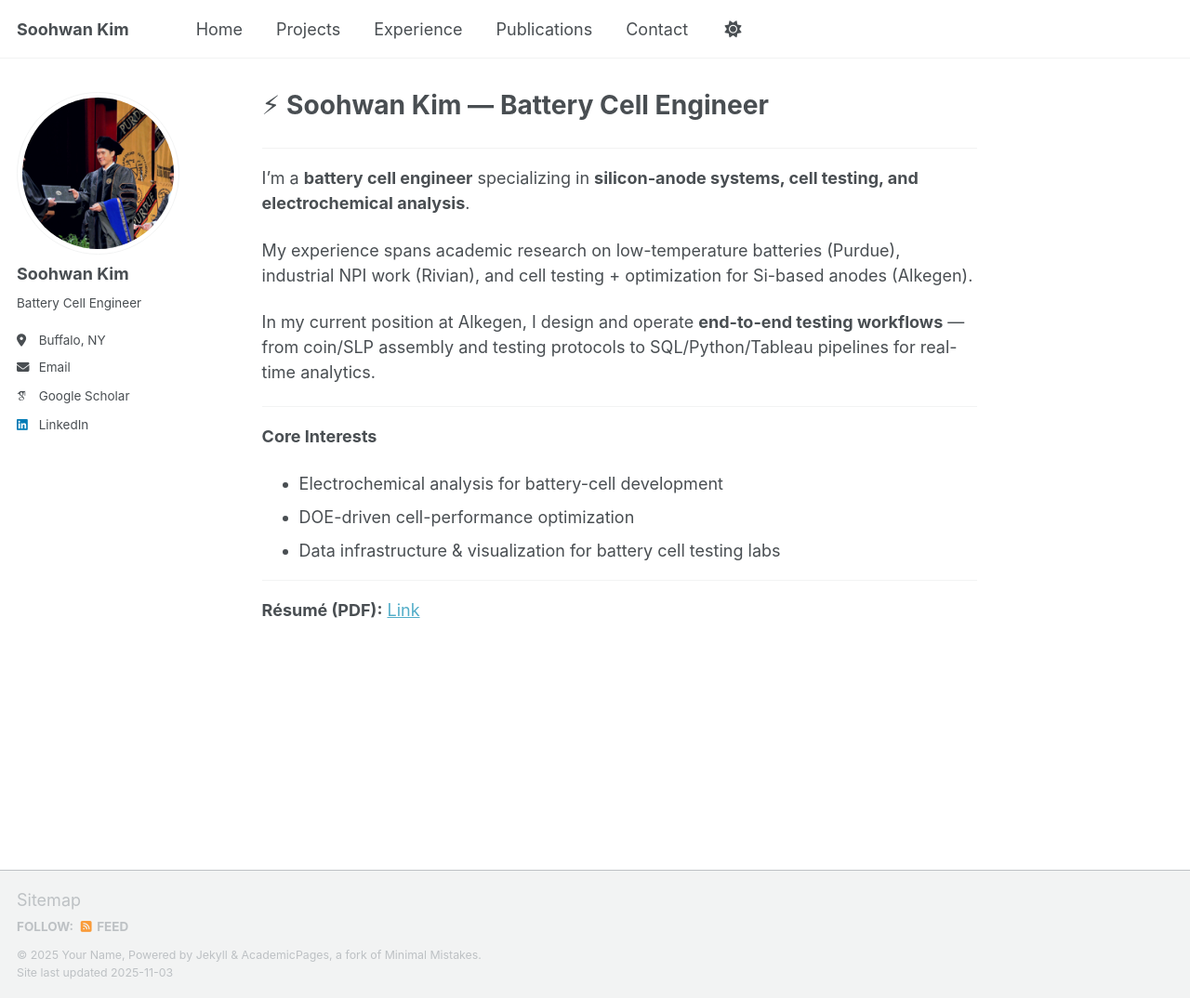
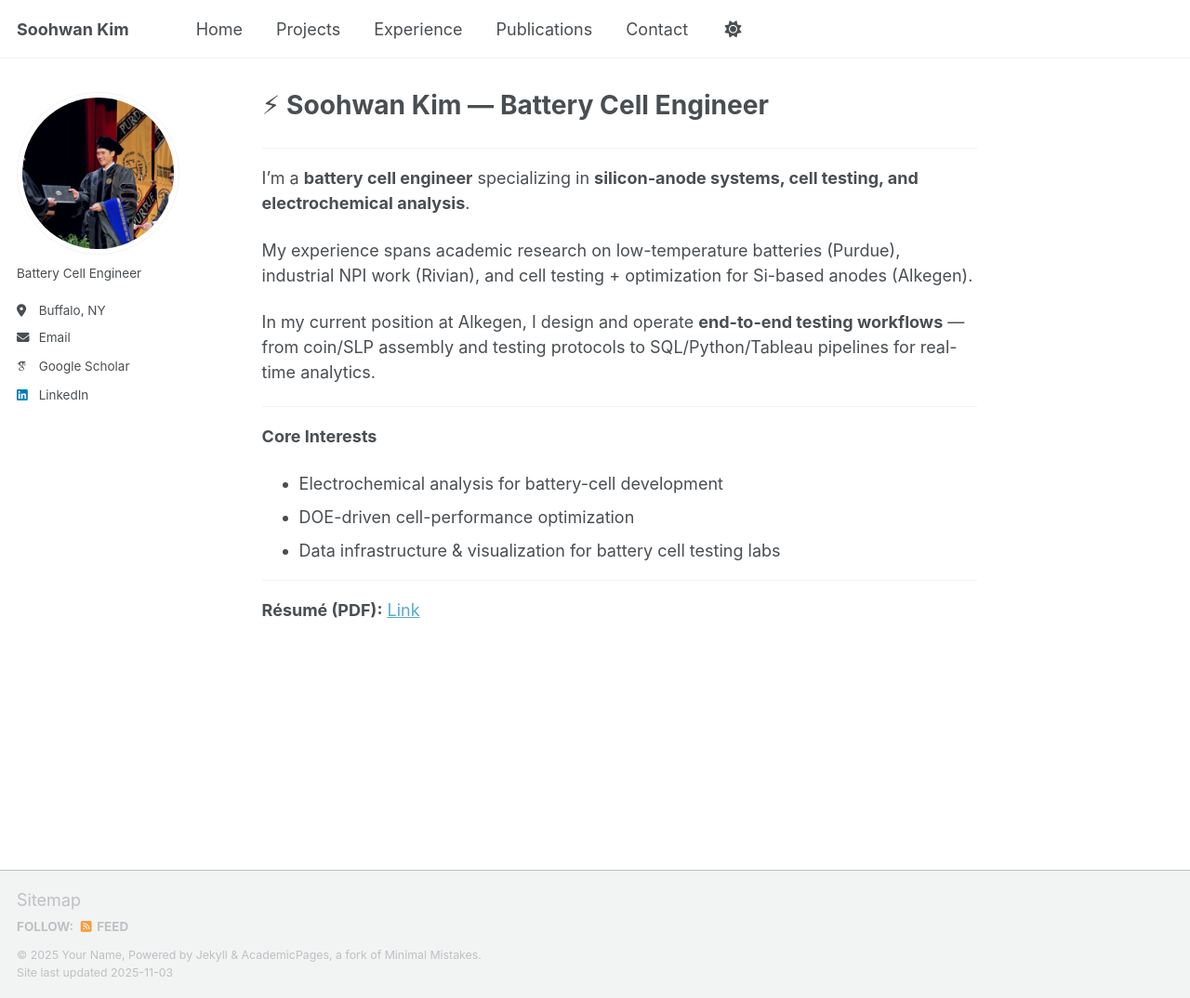
Before and after one commit to skim5674/skim5674.github.io, a Jekyll site: the page built from _pages/about.md, in a window 1280 px wide and 1074 px high. Shown: the whole window at 93% size. Built offline with Jekyll 4.4.1, drawn with Linux system fonts in a browser that asks for light colours; some web fonts are replaced; a script that is not in the unit is left out.

Commit message:
Update _config.yml

```diff
--- a/_config.yml
+++ b/_config.yml
@@ -24,7 +24,7 @@ repository               : "skim5674/skim5674.github.io"
 author:
   # Biographic information
   avatar           : "IMG_6667.jpeg"
-  name             : "Soohwan Kim"
+  #name             : "Soohwan Kim"
   bio              : "Battery Cell Engineer"
   location         : "Buffalo, NY"
   email            : "purdueussh@gmail.com"
```
